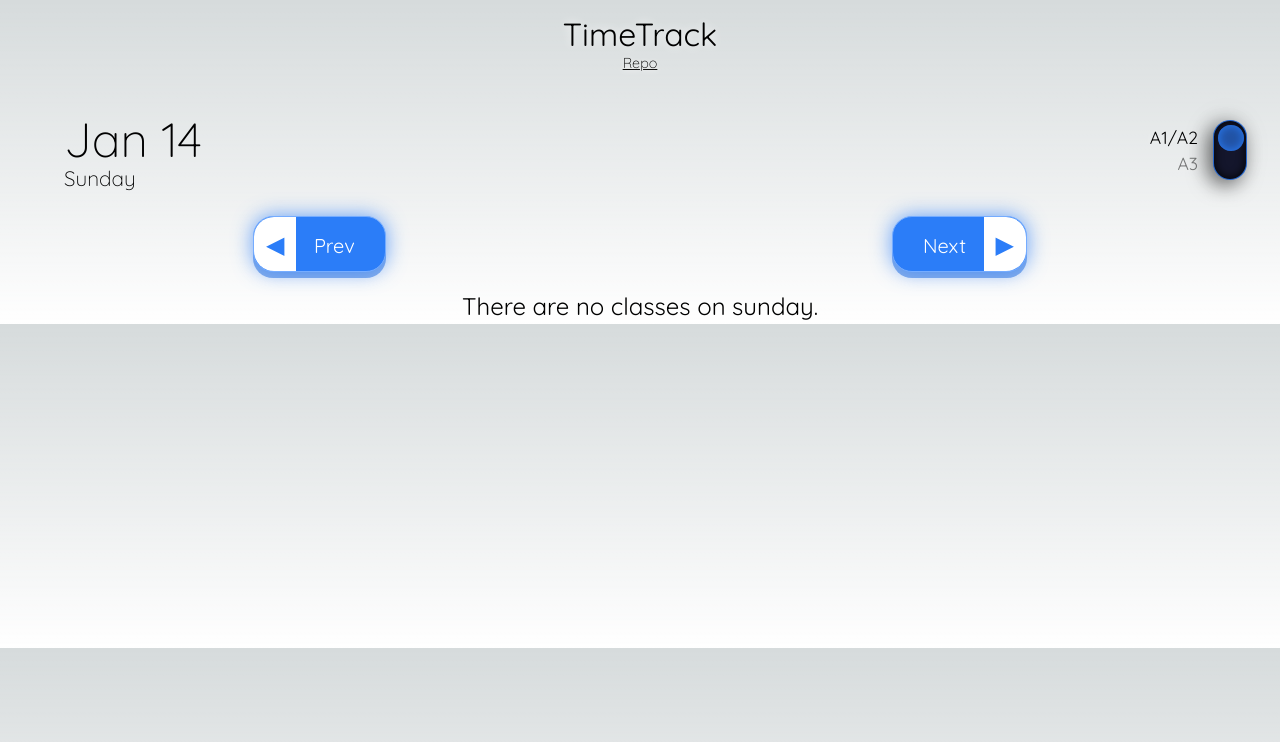
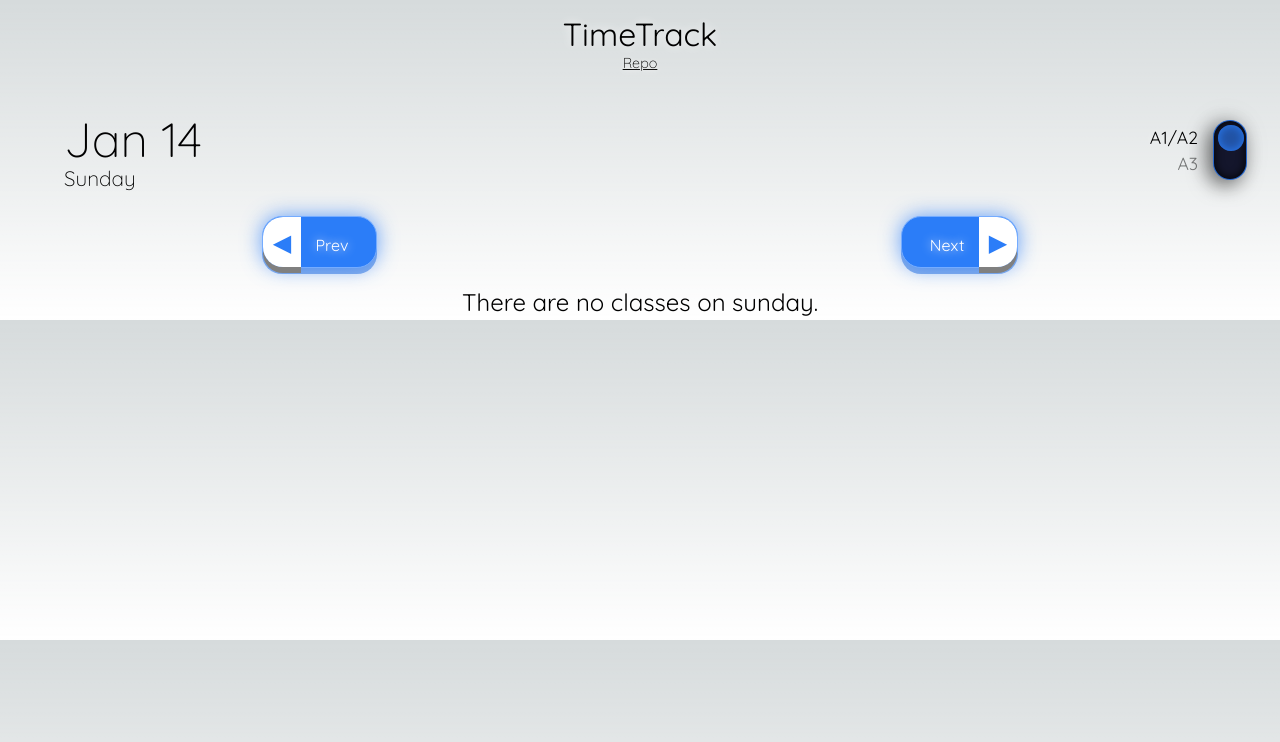
Before and after one commit to Xyncross1111/timetrack, a Next.js app: page / in a window 1280 px wide. Shown: the top 742 px of the page. Built offline with nearby package versions, Linux system fonts and the light colour scheme.

Commit message:
nav button style fixes

```diff
--- a/app/navigate/navigate.css
+++ b/app/navigate/navigate.css
@@ -34,50 +34,48 @@ a{
 .face{
     display: block;
     border-radius: 20px;
-    padding: 9px 0px;
-    font-size: 1.25rem;
+    padding: 7px 0px;
+    font-size: 1rem;
     background-color: #2b7df8;
     border: 1px solid #75acff;
     box-shadow: 0px 0px 20px #2b7df8b8;
+    text-shadow: 0px 0px 10px white;
     color: white;
     transform: translateY(-6px);
-    transition: transform 0.1s, background-color 0.1s, color 0.1s;
-}
-
-.face:active{
-    background-color: #1457bb;
-    color: rgba(255, 255, 255, 0.126);
-}
-.nav-btn:active .nav-icon{
-    background-color: rgba(255, 255, 255, 0.489);
-    color: #1457bb;
+    transition: transform 0.1s, box-shadow 0.1s;
 }
 
 .nav-btn:active .face{
     transform: translateY(-2px);
+    box-shadow: 0 0 0 #2b7df8b8;
+}
+.nav-btn:active .nav-icon{
+    box-shadow: grey 0 2px 0;
 }
 
 .nav-icon{
     background-color: white;
+    box-shadow: grey 0 6px 0;
+    transition: box-shadow 0.1s;
     color: #2b7df8;
     font-size: 1.5rem;
-    padding: 12px;
+    padding: 10px;
 }
 
 .prev .nav-icon{
     border-radius: 20px 0 0 20px;
-    margin-right: 12px;
+    margin-right: 10px;
 }
 .next .nav-icon{
     border-radius: 0 20px 20px 0;
-    margin-left: 12px;
+    margin-left: 10px;
 }
 
 .prev .face{
-    padding-right: 30px;
+    padding-right: 28px;
 }
 .next .face{
-    padding-left: 30px;
+    padding-left: 28px;
 }
 
 .nav-icon-shadow{
```
